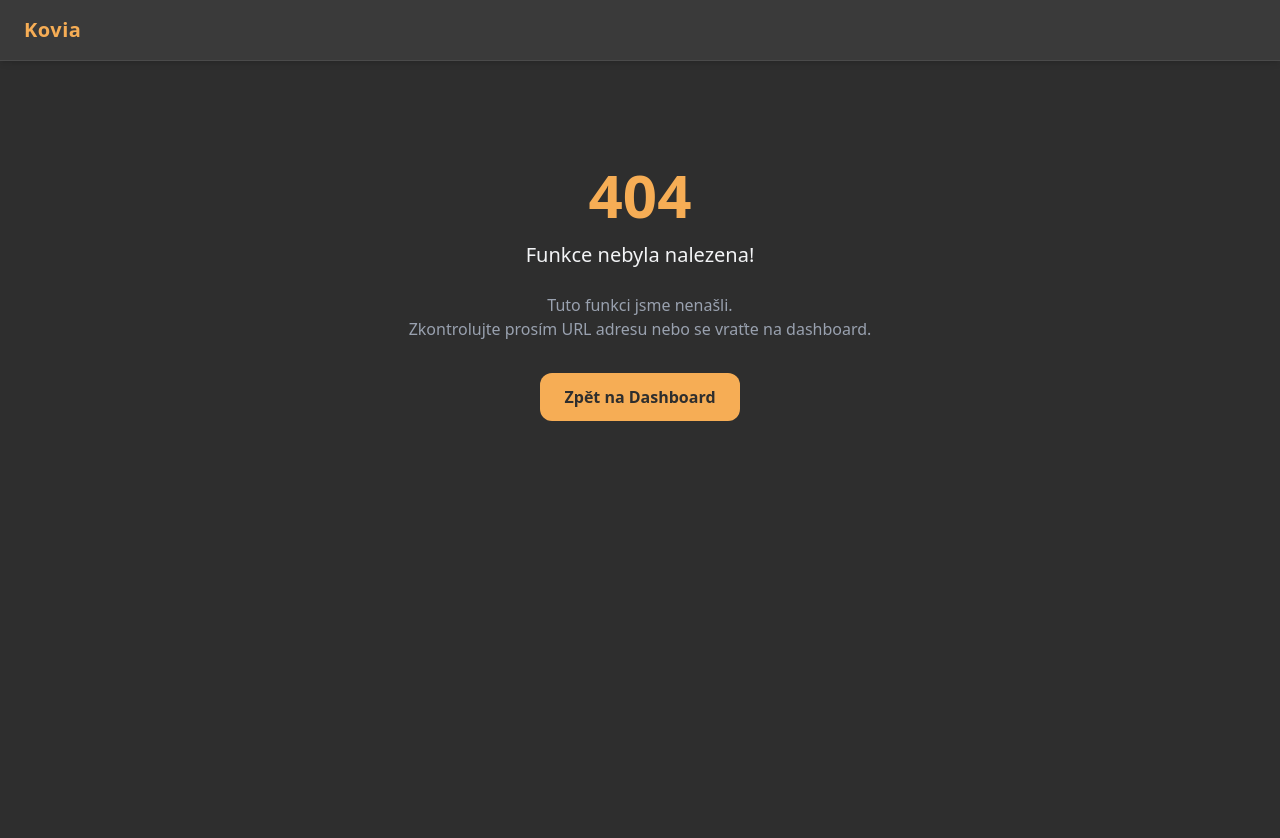
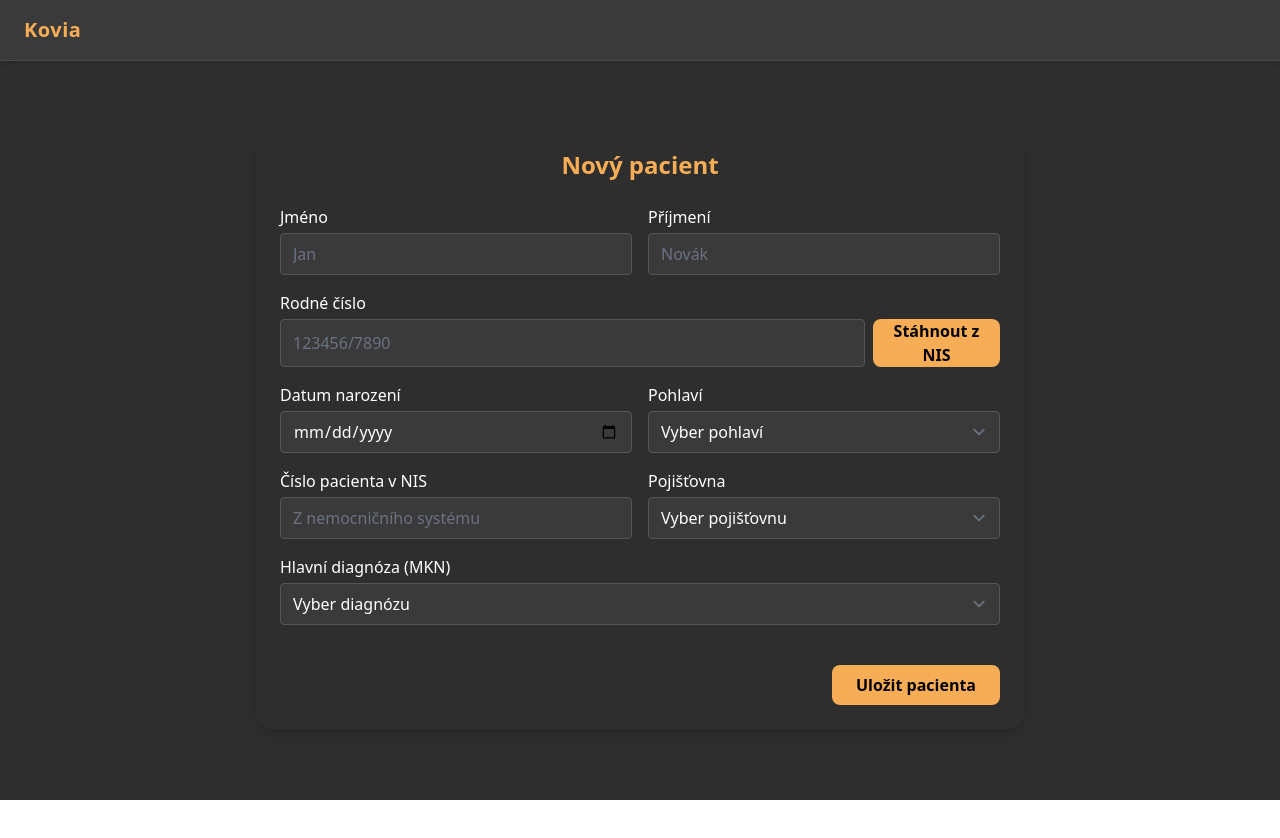
Before and after one commit to fejtcz/rakathon-2025, a SvelteKit app in the folder web/: page /new_patient in a window 1280 px wide. Before the commit this address had no page. Shown: the top 838 px of the page. After the commit the page ends 800 px from the top, so only its background shows below. Built offline with nearby package versions, Linux system fonts and the light colour scheme.

Commit message:
new patient form

```diff
--- /dev/null
+++ b/web/src/routes/new_patient/+page.svelte
@@ -0,0 +1,177 @@
+<script lang="ts">
+    let firstName = "";
+    let lastName = "";
+    let birthNumber = "";
+    let birthDate = "";
+    let gender = "";
+    let nisNumber = "";
+    let insurance = "";
+    let diagnosis = "";
+
+    const genderOptions = ["Muž", "Žena", "Jiné"];
+    const insuranceOptions = [
+        "111 – VZP",
+        "201 – VoZP",
+        "205 – ČPZP",
+        "207 – OZP",
+        "211 – ZPMV",
+    ];
+    const diagnoses = [
+        { code: "A00", label: "A00 – Cholera" },
+        { code: "E11", label: "E11 – Diabetes mellitus 2. typu" },
+        { code: "I10", label: "I10 – Hypertenze" },
+        { code: "J45", label: "J45 – Astma" },
+        { code: "F32", label: "F32 – Deprese" },
+    ];
+
+    function fetchFromNIS() {
+        if (!birthNumber) {
+            alert("Nejprve vyplňte rodné číslo.");
+            return;
+        }
+
+        console.log("Načítám z NIS pro RČ:", birthNumber);
+        // Simulace dat
+        setTimeout(() => {
+            firstName = "Jan";
+            lastName = "Novák";
+            birthDate = "1978-05-21";
+            gender = "Muž";
+            nisNumber = "123456789";
+            insurance = "111 – VZP";
+            diagnosis = "I10";
+        }, 600);
+    }
+
+    function handleSubmit() {
+        const data = {
+            firstName,
+            lastName,
+            birthNumber,
+            birthDate,
+            gender,
+            nisNumber,
+            insurance,
+            diagnosis,
+        };
+        console.log("Odesílám pacienta:", data);
+        // TODO: volání API
+    }
+</script>
+
+<div
+    class="max-w-3xl mx-auto mt-10 bg-[#2e2e2e] text-white rounded-2xl p-6 shadow-lg"
+>
+    <h2 class="text-2xl font-semibold text-center text-[#f6ad55] mb-6">
+        Nový pacient
+    </h2>
+
+    <form on:submit|preventDefault={handleSubmit} class="space-y-6">
+        <div class="grid grid-cols-1 md:grid-cols-2 gap-4">
+            <div>
+                <label class="block mb-1">Jméno</label>
+                <input
+                    type="text"
+                    bind:value={firstName}
+                    placeholder="Jan"
+                    class="w-full rounded bg-[#3a3a3a] text-white px-3 py-2 border border-[#555]"
+                />
+            </div>
+            <div>
+                <label class="block mb-1">Příjmení</label>
+                <input
+                    type="text"
+                    bind:value={lastName}
+                    placeholder="Novák"
+                    class="w-full rounded bg-[#3a3a3a] text-white px-3 py-2 border border-[#555]"
+                />
+            </div>
+
+            <div class="md:col-span-2">
+                <label class="block mb-1">Rodné číslo</label>
+                <div class="flex gap-2">
+                    <input
+                        type="text"
+                        bind:value={birthNumber}
+                        placeholder="123456/7890"
+                        class="w-full rounded bg-[#3a3a3a] text-white px-3 py-2 border border-[#555]"
+                    />
+                    <button
+                        type="button"
+                        on:click={fetchFromNIS}
+                        class="bg-[#f6ad55] text-black font-semibold px-4 rounded-lg hover:bg-opacity-90 transition"
+                    >
+                        Stáhnout z NIS
+                    </button>
+                </div>
+            </div>
+
+            <div>
+                <label class="block mb-1">Datum narození</label>
+                <input
+                    type="date"
+                    bind:value={birthDate}
+                    class="w-full rounded bg-[#3a3a3a] text-white px-3 py-2 border border-[#555]"
+                />
+            </div>
+
+            <div>
+                <label class="block mb-1">Pohlaví</label>
+                <select
+                    bind:value={gender}
+                    class="w-full rounded bg-[#3a3a3a] text-white px-3 py-2 border border-[#555]"
+                >
+                    <option disabled value="">Vyber pohlaví</option>
+                    {#each genderOptions as option}
+                        <option>{option}</option>
+                    {/each}
+                </select>
+            </div>
+
+            <div>
+                <label class="block mb-1">Číslo pacienta v NIS</label>
+                <input
+                    type="text"
+                    bind:value={nisNumber}
+                    placeholder="Z nemocničního systému"
+                    class="w-full rounded bg-[#3a3a3a] text-white px-3 py-2 border border-[#555]"
+                />
+            </div>
+
+            <div>
+                <label class="block mb-1">Pojišťovna</label>
+                <select
+                    bind:value={insurance}
+                    class="w-full rounded bg-[#3a3a3a] text-white px-3 py-2 border border-[#555]"
+                >
+                    <option disabled value="">Vyber pojišťovnu</option>
+                    {#each insuranceOptions as option}
+                        <option>{option}</option>
+                    {/each}
+                </select>
+            </div>
+
+            <div class="md:col-span-2">
+                <label class="block mb-1">Hlavní diagnóza (MKN)</label>
+                <select
+                    bind:value={diagnosis}
+                    class="w-full rounded bg-[#3a3a3a] text-white px-3 py-2 border border-[#555]"
+                >
+                    <option disabled value="">Vyber diagnózu</option>
+                    {#each diagnoses as d}
+                        <option value={d.code}>{d.label}</option>
+                    {/each}
+                </select>
+            </div>
+        </div>
+
+        <div class="text-right pt-4">
+            <button
+                type="submit"
+                class="bg-[#f6ad55] text-black font-semibold px-6 py-2 rounded-lg hover:bg-opacity-90 transition"
+            >
+                Uložit pacienta
+            </button>
+        </div>
+    </form>
+</div>
```
